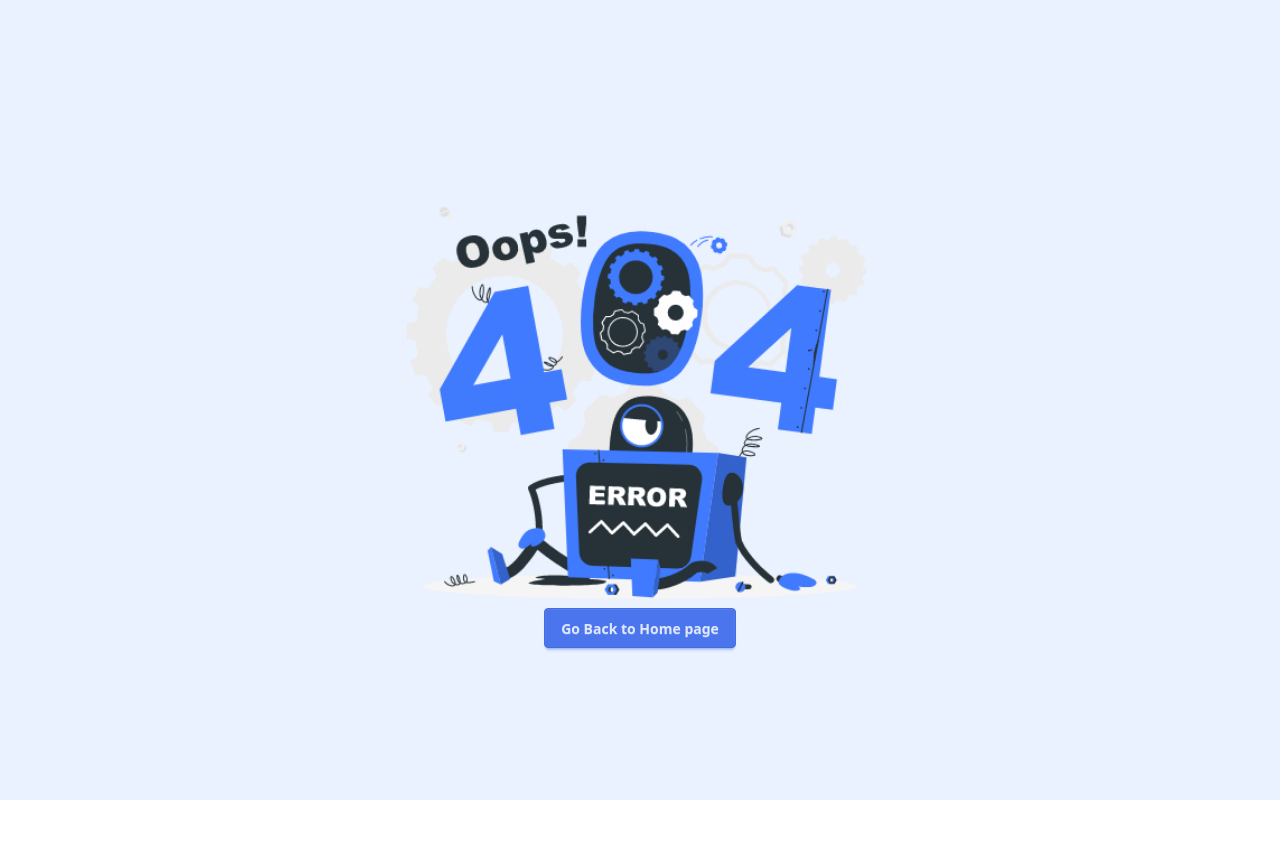
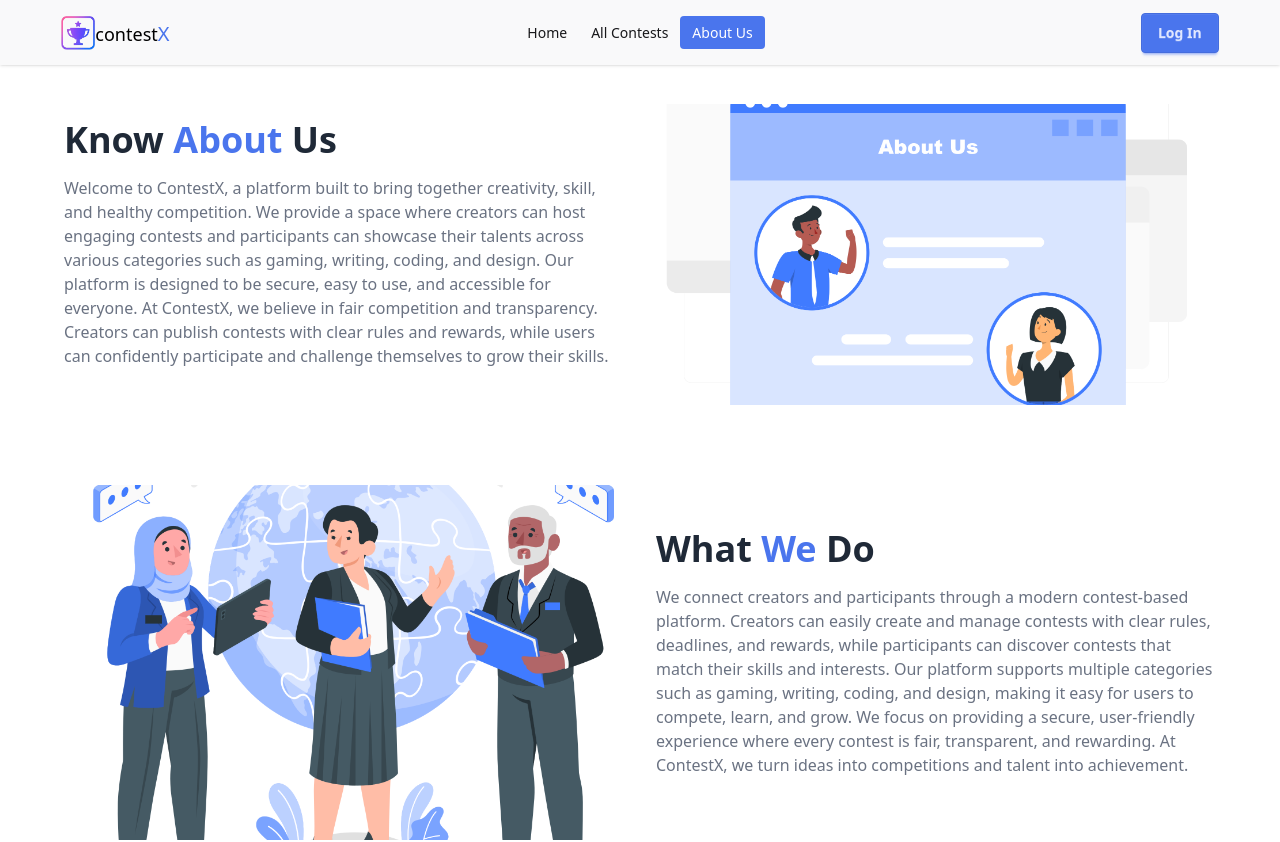
Before and after one commit to MostofaKobirAdon/context-x-client, a React (Vite) app: page /about in a window 1280 px wide. Shown: the top 842 px of the page. Before the commit the page ends 800 px from the top, so only its background shows below. Built offline with nearby package versions, Linux system fonts and the light colour scheme; no server answers.

Commit message:
Added About page

```diff
--- /dev/null
+++ b/src/Pages/About.jsx
@@ -0,0 +1,50 @@
+import React from "react";
+import about from "../assets/about.png";
+import collaboration from "../assets/collaboration.png";
+
+const About = () => {
+  return (
+    <div className="min-h-[85vh] flex flex-col gap-y-10">
+      <div className="flex mt-10 items-center gap-4">
+        <div className="w-1/2 ">
+          <h1 className="section-heading">
+            Know <span className="text-primary font-bold">About</span> Us
+          </h1>
+          <p className="subtext mt-4">
+            Welcome to ContestX, a platform built to bring together creativity,
+            skill, and healthy competition. We provide a space where creators
+            can host engaging contests and participants can showcase their
+            talents across various categories such as gaming, writing, coding,
+            and design. Our platform is designed to be secure, easy to use, and
+            accessible for everyone. At ContestX, we believe in fair competition
+            and transparency. Creators can publish contests with clear rules and
+            rewards, while users can confidently participate and challenge
+            themselves to grow their skills.
+          </p>
+        </div>
+        <img src={about} alt="" className=" w-1/2" />
+      </div>
+      <div className="flex mt-10 items-center flex-row-reverse gap-4">
+        <div className="w-1/2 ">
+          <h1 className="section-heading">
+            What <span className="text-primary font-bold">We </span> Do
+          </h1>
+          <p className="subtext mt-4">
+            We connect creators and participants through a modern contest-based
+            platform. Creators can easily create and manage contests with clear
+            rules, deadlines, and rewards, while participants can discover
+            contests that match their skills and interests. Our platform
+            supports multiple categories such as gaming, writing, coding, and
+            design, making it easy for users to compete, learn, and grow. We
+            focus on providing a secure, user-friendly experience where every
+            contest is fair, transparent, and rewarding. At ContestX, we turn
+            ideas into competitions and talent into achievement.
+          </p>
+        </div>
+        <img src={collaboration} alt="" className=" w-1/2" />
+      </div>
+    </div>
+  );
+};
+
+export default About;
--- a/src/Pages/AllContests.jsx
+++ b/src/Pages/AllContests.jsx
@@ -20,7 +20,7 @@ const AllContests = () => {
 
   return (
     <div>
-      <div className="flex flex-col gap-y-10">
+      <div className="flex flex-col gap-y-10 min-h-[85vh]">
         <div className="mt-10 text-center">
           <h1 className="section-heading">
             Explore All{" "}
--- a/src/Pages/ContestDetails.jsx
+++ b/src/Pages/ContestDetails.jsx
@@ -3,9 +3,11 @@ import { useParams } from "react-router";
 import useAxiosSecure from "../hooks/useAxiosSecure";
 import { useQuery } from "@tanstack/react-query";
 import Countdown from "react-countdown";
+import useAuth from "../hooks/useAuth";
 
 const ContestDetails = () => {
   const { id } = useParams();
+  const { user } = useAuth();
   const modalRef = useRef();
   const [ended, setEnded] = useState(false);
   const axiosSecure = useAxiosSecure();
@@ -19,8 +21,16 @@ const ContestDetails = () => {
   const handleOpenMoadl = () => {
     modalRef.current.showModal();
   };
-  const { image, name, participantsCount, prize_money, deadline, description } =
-    contest;
+  const {
+    _id,
+    image,
+    name,
+    participantsCount,
+    entry_fee,
+    prize_money,
+    deadline,
+    description,
+  } = contest;
 
   const renderer = ({ days, hours, minutes, seconds, completed }) => {
     if (completed) {
@@ -55,6 +65,19 @@ const ContestDetails = () => {
         </div>
       </>
     );
+  };
+  const handlePay = async () => {
+    const paymentInfo = {
+      cost: entry_fee,
+      contestId: _id,
+      participantEmail: user.email,
+      contestName: name,
+    };
+    const res = await axiosSecure.post(
+      "/payment-checkout-session",
+      paymentInfo
+    );
+    window.location.href = res.data.url;
   };
   return (
     <>
@@ -100,7 +123,11 @@ const ContestDetails = () => {
             </div>
           </div>
           <div className="flex gap-3 mt-6">
-            <button disabled={ended} className="btn btn-primary w-40">
+            <button
+              onClick={handlePay}
+              disabled={ended}
+              className="btn btn-primary w-40"
+            >
               Register / Pay
             </button>
             <button onClick={handleOpenMoadl} className="btn btn-primary w-40">
--- a/src/Routes/router.jsx
+++ b/src/Routes/router.jsx
@@ -18,6 +18,7 @@ import CreatorRoute from "./CreatorRoute";
 import MyCreatedContests from "../Pages/dashboard/MyCreatedContests";
 import ManageContests from "../Pages/dashboard/ManageContests";
 import EditContest from "../Pages/dashboard/EditContest";
+import About from "../Pages/About";
 
 const router = createBrowserRouter([
   {
@@ -31,6 +32,10 @@ const router = createBrowserRouter([
       {
         path: "/contests",
         element: <AllContests />,
+      },
+      {
+        path: "/about",
+        element: <About />,
       },
       {
         path: "/contests/:id",
--- a/src/components/Nav.jsx
+++ b/src/components/Nav.jsx
@@ -14,6 +14,9 @@ const Nav = () => {
       </li>
       <li className="">
         <NavLink to={"/contests"}>All Contests</NavLink>
+      </li>
+      <li className="">
+        <NavLink to={"/about"}>About Us</NavLink>
       </li>
     </>
   );
```
Also changed, not shown: src/assets/about.png (added), src/assets/collaboration.png (added).
